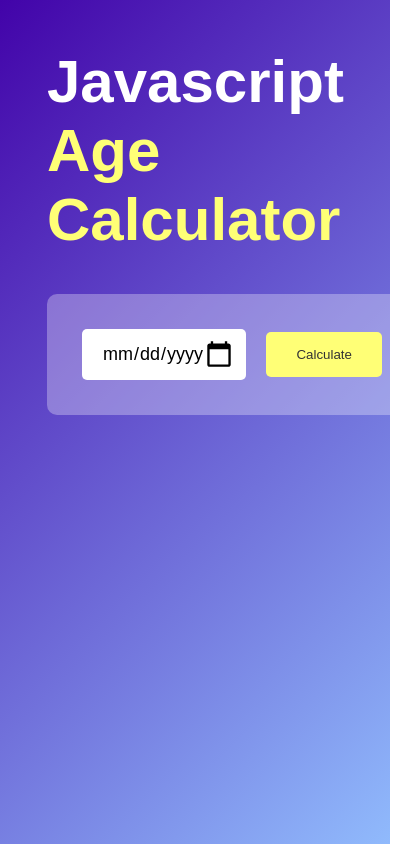
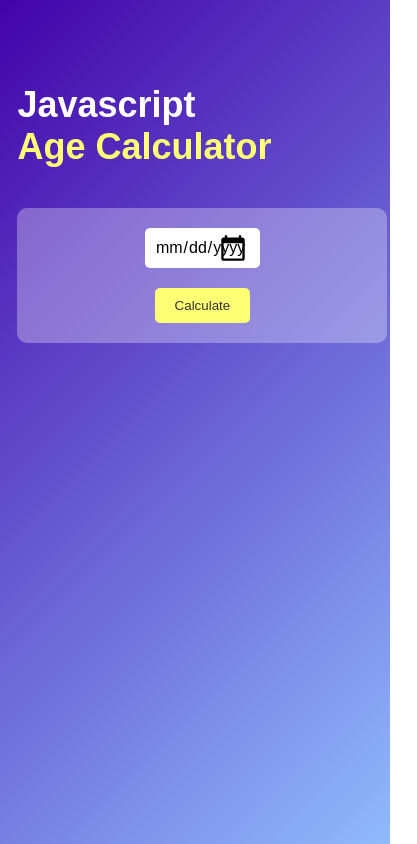
Before and after one commit to shivam31454/Age-Calculator, a plain HTML site: page index.html in a window 390 px wide. Shown: the whole page, 417 px wide, since content can reach past the window. Drawn offline with Linux system fonts and the light colour scheme.

Commit message:
Add files via upload

```diff
--- a/style.css
+++ b/style.css
@@ -71,3 +71,49 @@
 #result span{
     color: #ffff76;
 }
+@media (max-width: 768px) {
+    .calculator {
+        margin-left: 5%;
+        margin-top: 15%;
+    }
+    .calculator h1 {
+        font-size: 48px;
+    }
+    .input-box {
+        flex-direction: column;
+        padding: 25px;
+    }
+    .input-box input {
+        margin-right: 0;
+        margin-bottom: 20px;
+        padding: 12px;
+    }
+    .input-box button {
+        padding: 12px 25px;
+    }
+    #result {
+        font-size: 18px;
+    }
+}
+@media (max-width: 480px) {
+    .calculator {
+        margin-left: 2%;
+        margin-top: 20%;
+    }
+    .calculator h1 {
+        font-size: 36px;
+    }
+    .input-box {
+        padding: 20px;
+    }
+    .input-box input {
+        padding: 10px;
+        font-size: 16px;
+    }
+    .input-box button {
+        padding: 10px 20px;
+    }
+    #result {
+        font-size: 16px;
+    }
+}
```
